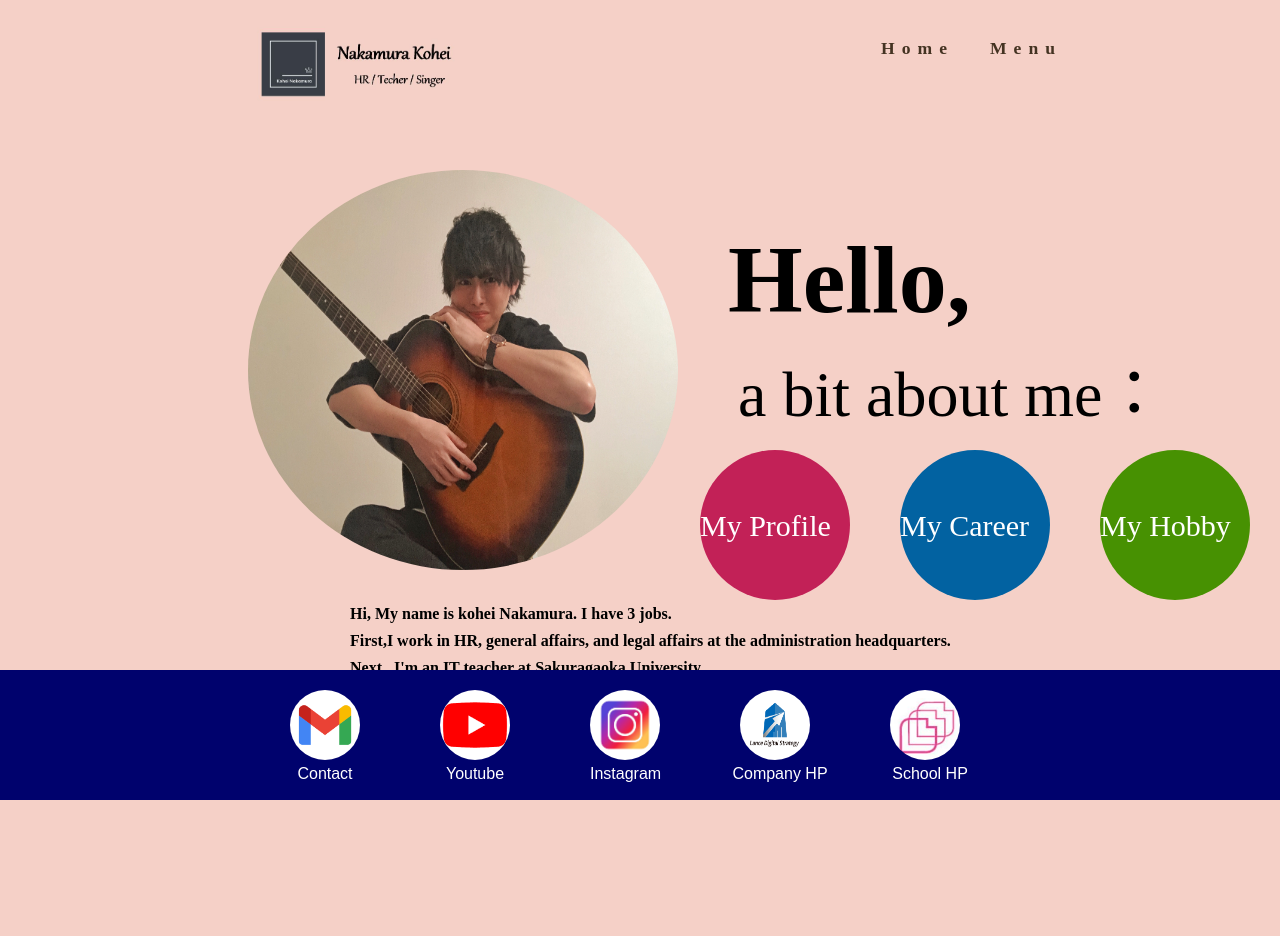
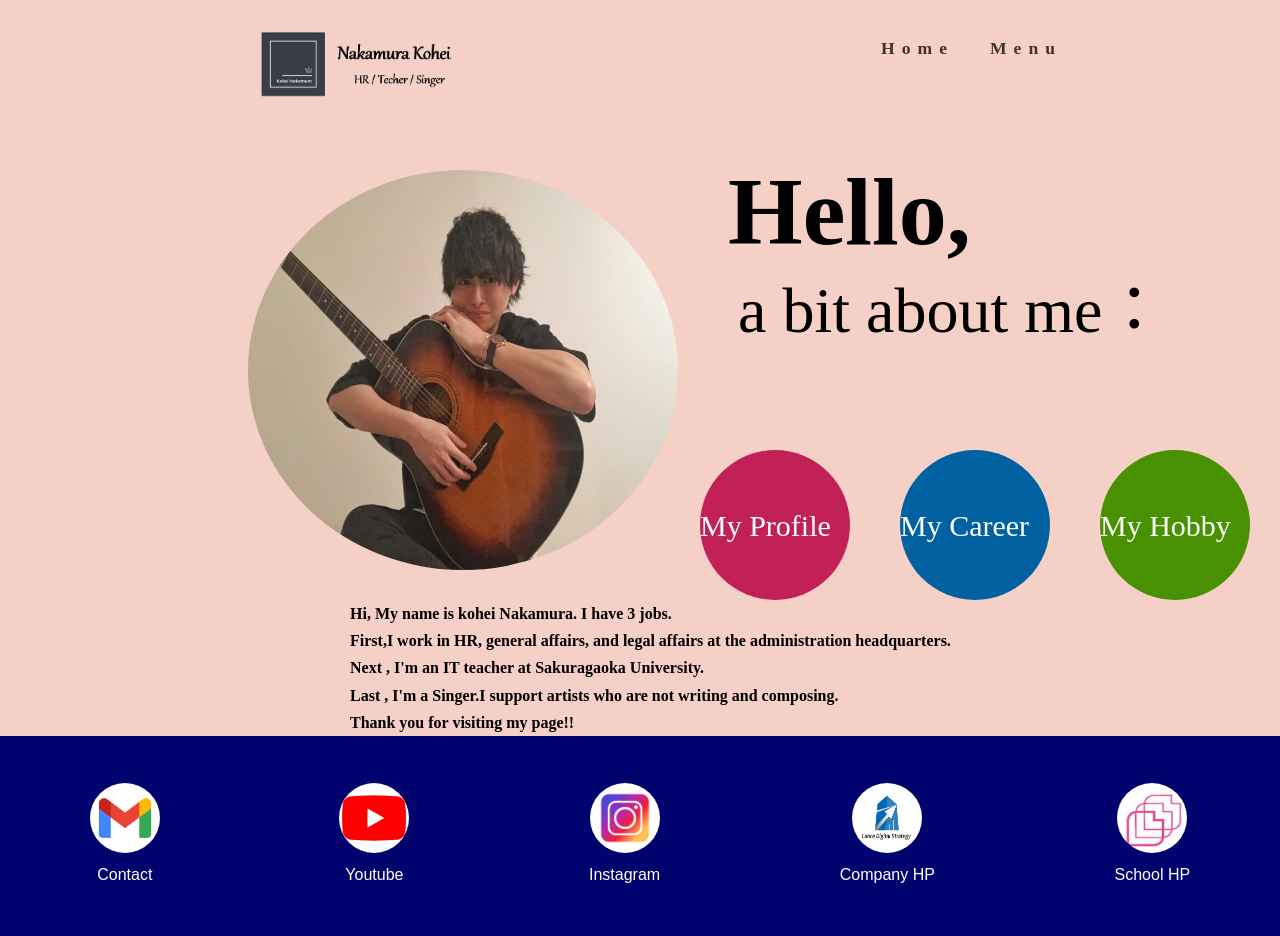
Before and after one commit to Chanyeon99/Roses, a plain HTML site: page index.html in a window 1280 px wide. Before the commit the page ends 800 px from the top, so only its background shows below. Drawn offline with Linux system fonts and the light colour scheme; some packages are replaced by stand-ins of ours.

Commit message:
nice to meet u

```diff
--- a/css/style.css
+++ b/css/style.css
@@ -113,7 +113,7 @@ img {
 .home-content h2 {
     font-size:6rem;
     position: relative;
-    top: -400px;
+    top: -468px;
     left: 600px;
     font-family: serif;
     width:  300px;
@@ -121,7 +121,7 @@ img {
 }
 .home-content p {
     font-size: 4rem;
-    margin: 170px 0 43px;
+    margin: 86px 0 43px;
     padding: 10px;
     font-family: serif;
     position: relative;
@@ -213,103 +213,34 @@ img {
     margin: 30px 400px;
 }
 
+
+
+
 /* Footer
 ------------------------------- */
 footer{
+    display: flex;
+    justify-content: space-around;
+    align-items: center;
     background: rgb(0, 2, 109);
-    position: fixed;
-    bottom: 0;
-    padding: 30px 0;
-    width: 100%;
-    height: 130px;
-    text-align: center;
-    display: flex;
+    padding: 0;
+    height: 200px;
+}
+.footer-item {
+    display: inline-flex;
+    flex-direction: column;
     justify-content: center;
     align-items: center;
-    left : 0;
-
 }
-footer h1{
-    width:  70px;       /* ※縦横を同値に */
+.footer-item__img {
+    display: block;
     height: 70px;
+    width: 70px;
+    border-radius: 50%;
 }
-footer .contact{
-    border-radius: 50%;  /* 角丸半径を50%にする(=円形にする) */
-    width:  70px;       /* ※縦横を同値に */
-    height: 70px;       /* ※縦横を同値に */
-    position: relative;
-    top: 130px;
-    right: 300px;
+.footer-item__title {
+    margin-top: 8px;
+    color: #fff;
+    display: block;
+    text-align: center;
 }
-footer .youtube{
-    border-radius: 50%;  /* 角丸半径を50%にする(=円形にする) */
-    width:  70px;       /* ※縦横を同値に */
-    height: 70px;       /* ※縦横を同値に */
-    position: relative;
-    top: 60px;
-    right: 150px;
-}
-footer .insta{
-    border-radius: 50%;  /* 角丸半径を50%にする(=円形にする) */
-    width:  70px;       /* ※縦横を同値に */
-    height: 70px;       /* ※縦横を同値に */
-    position: relative;
-    top: -10px;
-    right: 0px;
-}
-footer .company{
-    border-radius: 50%;  /* 角丸半径を50%にする(=円形にする) */
-    width:  70px;       /* ※縦横を同値に */
-    height: 70px;       /* ※縦横を同値に */
-    position: relative;
-    top: -80px;
-    right: -150px;
-}
-footer .school{
-    border-radius: 50%;  /* 角丸半径を50%にする(=円形にする) */
-    width:  70px;       /* ※縦横を同値に */
-    height: 70px;       /* ※縦横を同値に */
-    position: relative;
-    top: -150px;
-    right: -300px;
-}
-footer .contact_2{
-    color: #fff;
-    position: relative;
-    width:  70px;
-    height: 0px;
-    top: 130px;
-    right: 300px;
-}
-footer .youtube_2{
-    color: #fff;
-    position: relative;
-    width:  70px;
-    height: 0px;
-    top: 60px;
-    right: 150px;
-}
-footer .insta_2{
-    color: #fff;
-    position: relative;
-    width:  70px;
-    height: 0px;
-    top: -10px;
-    right: 0px;
-}
-footer .company_2{
-    color: #fff;
-    position: relative;
-    width:  100px;
-    height: 0px;
-    top: -80px;
-    right: -140px;
-}
-footer .school_2{
-    color: #fff;
-    position: relative;
-    width:  80px;
-    height: 0px;
-    top: -150px;
-    right: -300px;
-}
--- a/index.html
+++ b/index.html
@@ -57,7 +57,40 @@
                 Thank you for visiting my page!!
             </h4>
         </div>
-<!--Footer-->
+        <!--Footer-->
+            <footer>
+                <div class="footer-item">
+                <a href="contact.html">
+                    <img class="footer-item__img" src="images/contact.png" alt="コンタクト" >
+                </a>
+                <p class="footer-item__title">Contact</p>
+                </div>
+                <div class="footer-item">
+                <a href="https://www.youtube.com/watch?v=re4JyfMyXJQ">
+                    <img class="footer-item__img" src="images/youtube.jpg" alt="youtube" >
+                </a>
+                <p class="footer-item__title">Youtube</p>
+                </div>
+                <div class="footer-item">
+                <a href="https://www.instagram.com/rkoabud/">
+                    <img class="footer-item__img" src="images/instagram.jpg" alt="instagram" >
+                </a>
+                <p class="footer-item__title">Instagram</p>
+                </div>
+                <div class="footer-item">
+                <a href="https://lance-digital-strategy.com/">
+                    <img class="footer-item__img" src="images/company.png" alt="company">
+                </a>
+                <p class="footer-item__title">Company HP</p>
+                </div>
+                <div class="footer-item">
+                <a href="https://www.f-sakura.ac.jp/">
+                    <img class="footer-item__img" src="images/school.JPG" alt="school" >
+                </a>
+                <p class="footer-item__title">School HP</p>
+                </div>
+        </footer>
+<!-- Footer
         <footer>
             <div>
                 <h1><a href="contact.html"><img class="contact" src="images/contact.png" alt="コンタクト" ></a></h1>
@@ -77,5 +110,5 @@
 
             </div>
 
-        </footer>
+        </footer>    -->
     </body>
```
Also changed, not shown: css/style_profile.css (deleted).
